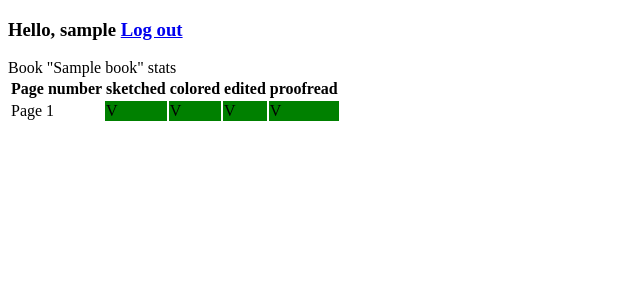
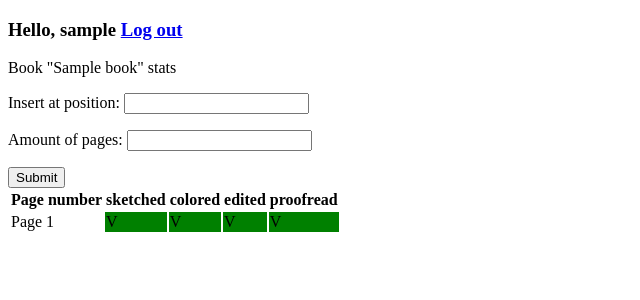
Before and after one commit to Highstaker/Book-progress-site, a Django app: page /book/1/ in a window 1280 px wide. Shown: the top 300 px of the page, without its empty margins (0-640 px from the left). Run offline with Django 3.2, Linux system fonts and the light colour scheme; a user stored in the database is signed in; tables that the repository leaves empty hold one stand-in row (values such as "Sample post").

Commit message:
v0.4.1
+drafted the page insertion form

```diff
--- a/myresite/myreprogress/admin.py
+++ b/myresite/myreprogress/admin.py
@@ -2,6 +2,7 @@ from django.contrib import admin
 from django.db.models import Max
 from .models import BookPage, Book
 
+#TODO: check and test!
 
 class BookPageAdmin(admin.ModelAdmin):
 	# fields NOT to show in Edit Page.
--- /dev/null
+++ b/myresite/myreprogress/forms.py
@@ -0,0 +1,7 @@
+from django import forms
+from django.core.validators import MinValueValidator
+
+
+class PageInsertForm(forms.Form):
+	insert_at = forms.IntegerField(label="Insert at position", validators=(MinValueValidator(1),))
+	amount = forms.IntegerField(label="Amount of pages", validators=(MinValueValidator(1),))
--- a/myresite/myreprogress/templates/myreprogress/book_stats.html
+++ b/myresite/myreprogress/templates/myreprogress/book_stats.html
@@ -11,7 +11,7 @@
 
 	{% if user.is_staff %}
 		<script type="text/javascript">
-			//script for checkboxes
+			//script for checkboxes and forms
 			var COLOR_TRANS = "orange";
 			var SYMBOL_TRANS = "O";
 			var COLOR_ERROR = "white";
@@ -21,48 +21,7 @@
 			var COLOR_FALSE = "{{color_false}}";
 			var SYMBOL_FALSE = "{{symbol_false}}";
 
-			$(document).ready(function(){
-				console.log("Script started");
-				$(".editable_checkbox").click(function(event){
-					console.log("Clicked!");//debug
 
-					var id = $(this).attr('id');
-					var parse = id.split("-");
-					var page_number = parse[0];
-					var property = parse[1];
-					console.log(property);//debug
-					console.log("tosend" + JSON.stringify({"page_number": page_number, "property": property}));//debug
-
-					var set_checkbox = function(elem, val){
-						//toggles what the checkbox looks like
-						var text = elem.text().trim();
-						console.log(text);
-
-						if(val == 0)
-						{
-							console.log("Turning off");
-							elem.css({"background-color": COLOR_FALSE});
-							elem.text(SYMBOL_FALSE);
-						}
-						else if(val == 1)
-						{
-							console.log("Turning on");
-							elem.css({"background-color": COLOR_TRUE});
-							elem.text(SYMBOL_TRUE);
-						}
-						else if(val == -1)
-						{
-							console.log("Transition");
-							elem.css({"background-color": COLOR_TRANS});
-							elem.text(SYMBOL_TRANS);
-						}
-						else if(val == -2)
-						{
-							console.log("Error");
-							elem.css({"background-color": COLOR_ERROR});
-							elem.text(SYMBOL_ERROR);
-						}
-					};
 
 ///////////CSRF token for DJANGO
 // using jQuery
@@ -96,10 +55,44 @@ $.ajaxSetup({
 });
 /////////END  handling CSRF token
 
+
+			$(document).ready(function(){
+				console.log("Script started");
+				$(".editable_checkbox").click(function(event){
+					var id = $(this).attr('id');
+					var parse = id.split("-");
+					var page_number = parse[0];
+					var property = parse[1];
+
+					var set_checkbox = function(elem, val){
+						//toggles what the checkbox looks like
+						var text = elem.text().trim();
+
+						if(val == 0)
+						{
+							elem.css({"background-color": COLOR_FALSE});
+							elem.text(SYMBOL_FALSE);
+						}
+						else if(val == 1)
+						{
+							elem.css({"background-color": COLOR_TRUE});
+							elem.text(SYMBOL_TRUE);
+						}
+						else if(val == -1)
+						{
+							elem.css({"background-color": COLOR_TRANS});
+							elem.text(SYMBOL_TRANS);
+						}
+						else if(val == -2)
+						{
+							elem.css({"background-color": COLOR_ERROR});
+							elem.text(SYMBOL_ERROR);
+						}
+					};
+
 	//set to wait trans state
 	var style_buf = {"background-color": $(this).css("background-color")};
 	var text_buf = $(this).text();
-	console.log("text_buf"+ text_buf);//debug
 	set_checkbox($(this), -1);
 
 						$.ajax({
@@ -110,17 +103,47 @@ $.ajaxSetup({
 							data: JSON.stringify({"page_number": page_number, "property": property}),
 							success: function(data, status){
 								console.log("Success!");//debug
-								console.log(data);//debug
 								set_checkbox($(this), data.value);
 							},
-							error: function(xhr,status,error){
+							error: function(xhr, status, error){
 								console.log("Error!");//debug
 								console.log(error);//debug
 								set_checkbox($(this), -2);
 							}
 						});
-				});
-			});
+				});//editable_checkbox click
+
+				//TODO: make routines for forms (AJAX callbacks to API).
+
+				$("#insert-page-form").submit(function(e){
+					console.log("#insert-page-form");//debug
+
+					var insert_at = $("#id_insert_at").val();
+					var pages_amount = $("#id_amount").val();
+					console.log(insert_at + " " + pages_amount);//debug
+
+					$.ajax({
+						url: "{% url 'myreprogress:API. Add pages to book' book_id=book_id %}",
+						type: "POST",
+						dataType: "Json",
+						context: $(this), //Specifies the "this" value for all AJAX related callback functions; needed, cuz callbacks don't get "this" on their own.
+						data: JSON.stringify({"insert_at": insert_at, "pages_amount": pages_amount}),
+						success: function(data, status){
+							console.log("Insertion success!");//debug
+							console.log(data);//debug
+						},
+						error: function(xhr, status, error){
+							console.log("Error!");//debug
+							console.log(status);//debug
+							console.log(error);//debug
+						}
+					});
+
+					// return false; // prevents refresh
+					return true;
+				;})//$("#insert-page-form").submit
+
+			});//ready
 		</script>
 	{% endif %}
 {% endwith %}
@@ -131,6 +154,15 @@ $.ajaxSetup({
 {% with color_true="green" symbol_true="V" color_false="red" symbol_false="X" %}
 
 Book "{{ book_name }}" stats<br>
+
+{% if user.is_staff %}
+	<form method="post" id="insert-page-form">
+		{% csrf_token %}
+		{{ insert_page_form.as_p }}
+		<input type="submit" value="Submit" />
+	</form>
+{% endif %}
+
 <table>
 	<tr>
 		<th>Page number</th>
--- a/myresite/myreprogress/views.py
+++ b/myresite/myreprogress/views.py
@@ -1,12 +1,10 @@
 from django.shortcuts import render, get_object_or_404, render_to_response, redirect
 from django.template import RequestContext
 from django.http import HttpResponse
+
 from .models import Book, BookPage
+from .forms import PageInsertForm
 
-# def handler404(request):
-#     response = render(request, '404.html')
-#     response.status_code = 404
-#     return response
 
 def index(request):
     return redirect("book/")
@@ -19,8 +17,25 @@ def book_choice(request):
 
 def book_stats(request, book_id=None, book_slug=None):
     if book_slug:
-        book = get_object_or_404(Book,book_slug=book_slug)
+        book = get_object_or_404(Book, book_slug=book_slug)
         book_id = book.pk
     book_name = get_object_or_404(Book, pk=book_id)
     book_pages = BookPage.objects.getSortedPagesQueryset(book_id)
-    return render(request, "myreprogress/book_stats.html", {"book_id": book_id, "book_name": book_name, "book_pages": book_pages})
+
+    # insert page form
+    insert_form = None
+    if request.user.is_staff:
+        if request.method == 'POST':
+            insert_form = PageInsertForm(request.POST)
+
+            if insert_form.is_valid():
+                pass
+                # nothing happens here, everything is handled via JS and AJAX
+                # print("LOL"*100)
+        else:
+            insert_form = PageInsertForm()
+    else:
+        insert_form = None
+
+    return render(request, "myreprogress/book_stats.html", {"book_id": book_id, "book_name": book_name,
+                                                            "book_pages": book_pages, "insert_page_form": insert_form})
```
